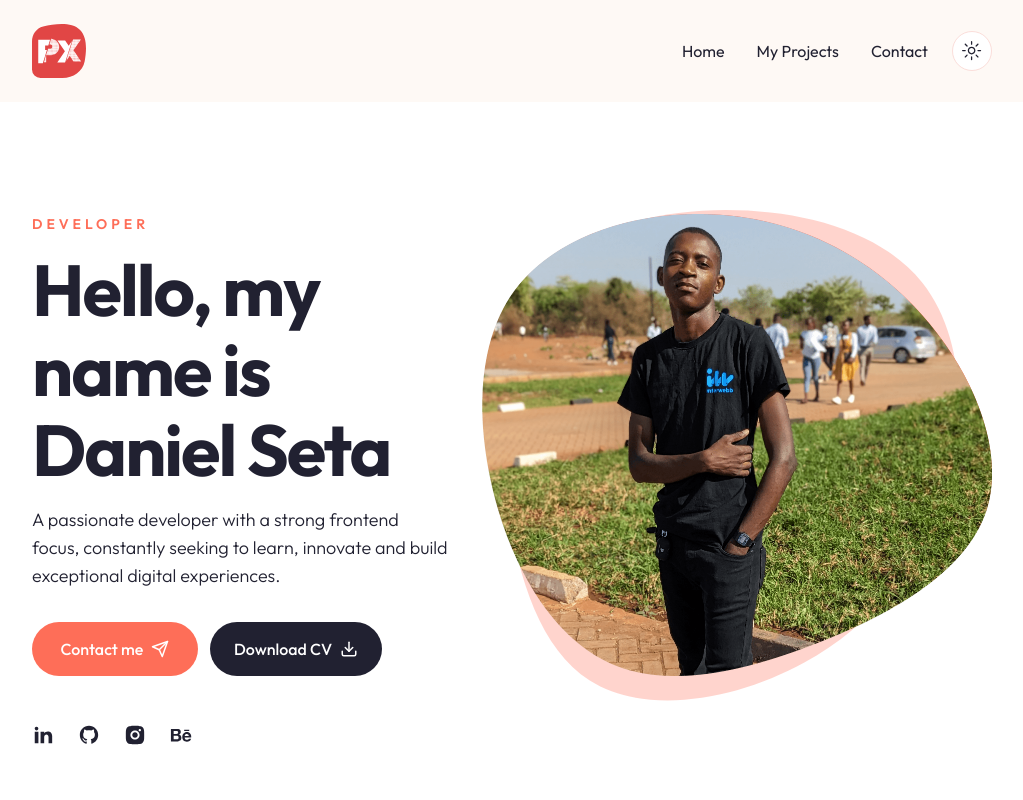
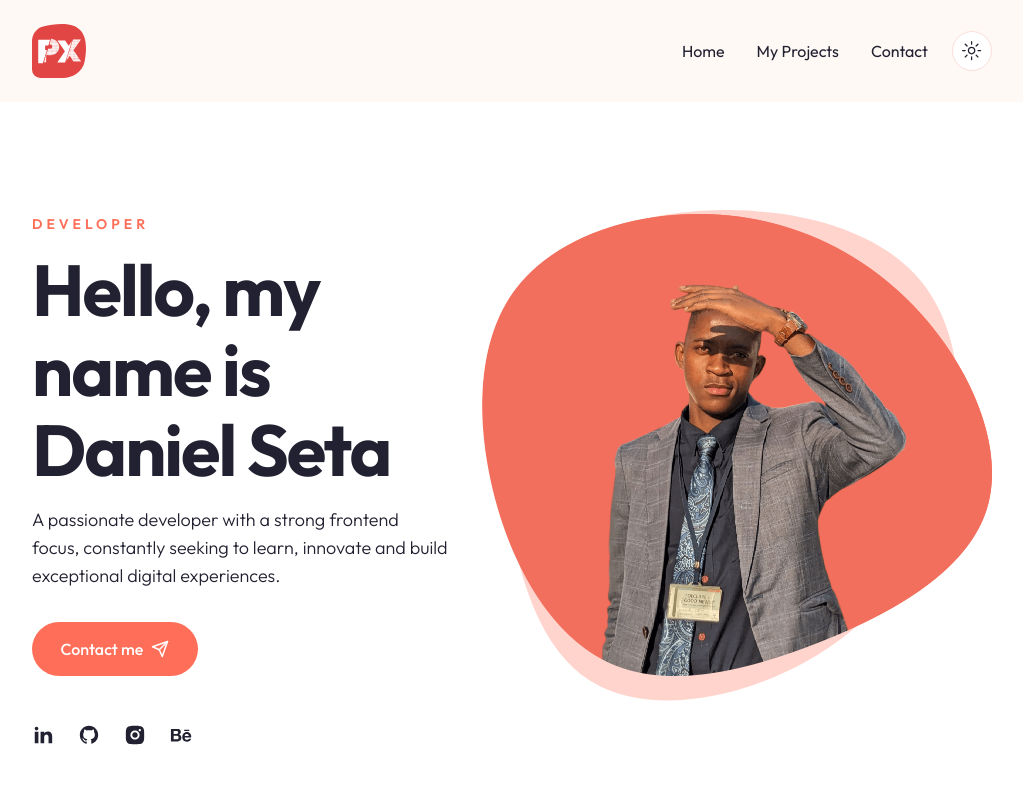
Before and after one commit to Danielseta/portfolio-web, a Next.js app: page / in a window 1280 px wide. Shown: the top 800 px of the page, without its empty margins (128-1151 px from the left). Built offline with nearby package versions, Linux system fonts and the light colour scheme.

Commit message:
ready 100%%

```diff
--- a/components/Hero.jsx
+++ b/components/Hero.jsx
@@ -39,9 +39,7 @@ const Hero = () => {
                   Contact me <Send size={18} />
                 </Button>
               </Link>
-              <Button variant="secondary" className="gap-x-2">
-                Download CV <Download size={18} />
-              </Button>
+
             </div>
             {/** socials */}
             <Socials
@@ -57,7 +55,7 @@ const Hero = () => {
               className="bg-hero_shape2_light dark:bg-hero_shape2_dark w-[500px]
                     h-[500px] bg-no-repeat absolute -top-1 -right-2"
             ></div>
-            <DevImg containerStyles="bg-hero_shape w-[510px] h-[462px] bg-no-repeat relative bg-bottom" imgSrc='/hero/Asset 4@4x-8.png'/>
+            <DevImg containerStyles="bg-hero_shape w-[510px] h-[462px] bg-no-repeat relative bg-bottom" imgSrc='/hero/Asset 6@4x-8.png'/>
           </div>
         </div>
         {/* icon */}
```
Also changed, not shown: public/hero/Asset 5@4x-8.png (added), public/hero/Asset 6@4x-8.png (added).
